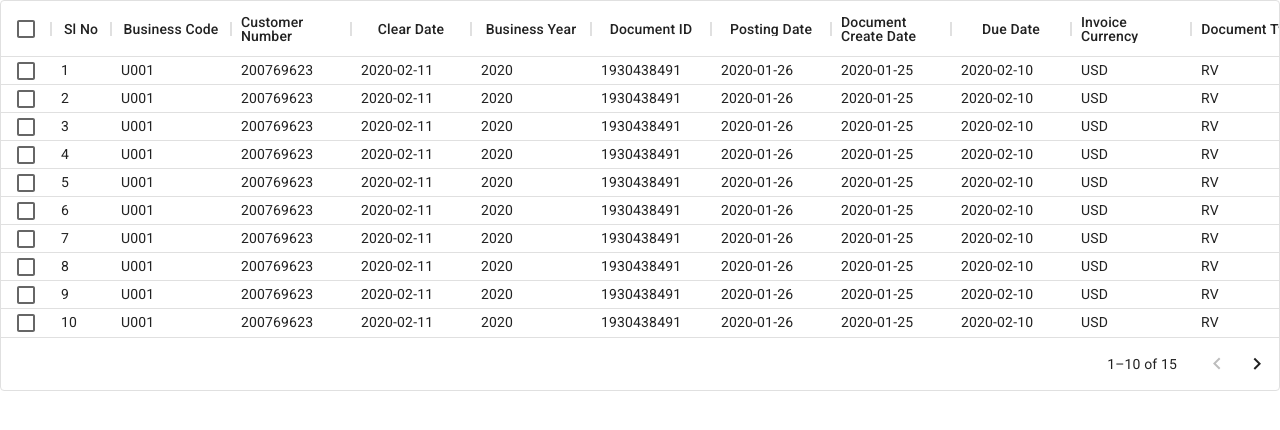
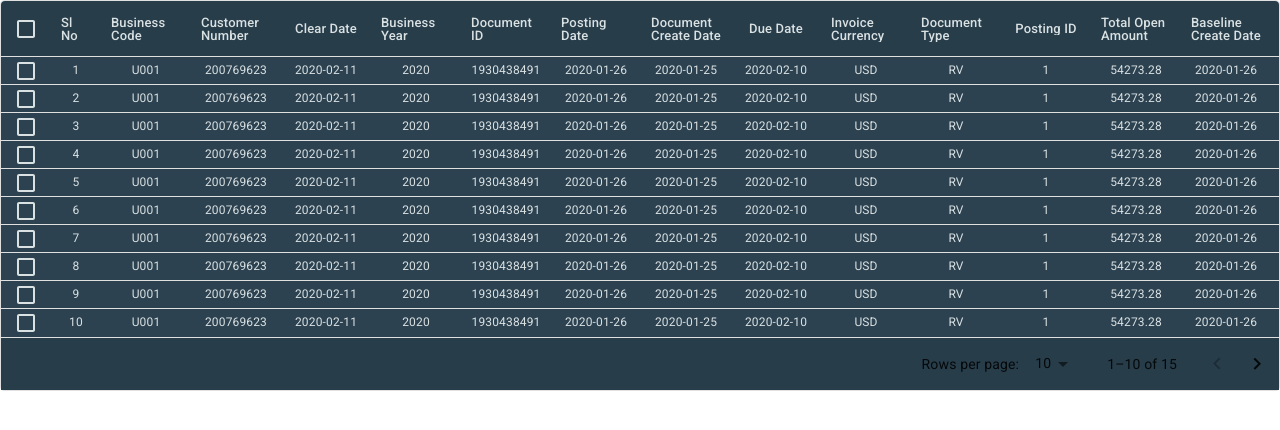
Before and after one commit to kunal-bhadra/Smart-Invoice-Manager, a React (Create React App) app: page / in a window 1280 px wide. Shown: the top 430 px of the page. Built offline with nearby package versions, Linux system fonts and the light colour scheme.

Commit message:
working table & pagination, no colour

```diff
--- a/src/components/realtable.js
+++ b/src/components/realtable.js
@@ -1,27 +1,69 @@
 import * as React from 'react';
 import { DataGrid } from '@mui/x-data-grid';
-
-import { GridColDef } from '@mui/x-data-grid';
+import Pagination from '@mui/material/Pagination';
 import { createStyles, makeStyles } from '@mui/material';
 
 
+const datagridSx = {
+  '& .MuiDataGrid-columnHeaderTitle': {
+    textOverflow: "clip",
+    whiteSpace: "break-spaces",
+    lineHeight: 1,
+  },
+  "& .MuiDataGrid-columnHeaders": {
+    backgroundColor: "rgba(39,61,74,255)",
+    color: "rgb(218,225,227)",
+    fontSize: 13
+  },
+  "& .MuiDataGrid-checkboxInput": {
+    color: "rgb(218,225,227)",
+  },
+  "& .MuiDataGrid-virtualScrollerRenderZone": {
+    "& .MuiDataGrid-row":{
+      backgroundColor: "rgba(44,66,80,255)" ,
+      color: "rgb(218,225,227)",
+      fontSize: 12
+    }
+  },
+  "& .MuiDataGrid-columnSeparator": {
+    visibility: 'hidden'
+  },
+  "& .MuiDataGrid-footerContainer": {
+    backgroundColor: "rgba(39,61,74,255)",
+  },
+  "& .Mui-selected": {
+    color: "rgb(218,225,227)",
+  }
+};
+
+
+function CustomPagination() {
+  return (
+    <Pagination
+      color="primary"
+    />
+  );
+}
+
+
+
 const columns = [
-    { field: 'id', headerName: 'Sl No', width: 60, headerAlign: 'center' },
-    { field: 'business_code', headerName: 'Business Code', width: 120, headerAlign: 'center' },
-    { field: 'cust_number', headerName: 'Customer Number', width: 120, headerAlign: 'center' },
-    { field: 'clear_date', headerName: 'Clear Date', width: 120, headerAlign: 'center' },
-    { field: 'business_year', headerName: 'Business Year', width: 120, headerAlign: 'center' },
-    { field: 'doc_id', headerName: 'Document ID', width: 120, headerAlign: 'center' },
-    { field: 'posting_date', headerName: 'Posting Date', width: 120, headerAlign: 'center' },
-    { field: 'document_create_date', headerName: 'Document Create Date', width: 120, headerAlign: 'center' },
-    { field: 'due_in_date', headerName: 'Due Date', width: 120, headerAlign: 'center' },
-    { field: 'invoice_currency', headerName: 'Invoice Currency', width: 120, headerAlign: 'center' },
-    { field: 'document_type', headerName: 'Document Type', width: 120, headerAlign: 'center' },
-    { field: 'posting_id', headerName: 'Posting ID', width: 120, headerAlign: 'center' },
-    { field: 'total_open_amount', headerName: 'Total Open Amount', width: 120, headerAlign: 'center' },
-    { field: 'baseline_create_date', headerName: 'Baseline Create Date', width: 120, headerAlign: 'center' },
-    { field: 'cust_payment_terms', headerName: 'Customer Payment Terms', width: 120, headerAlign: 'center' },
-    { field: 'invoice_id', headerName: 'Invoice ID', width: 120, headerAlign: 'center' },
+    { field: 'id', headerName: 'Sl No', width: 45, align: "center", headerAlign: 'center' },
+    { field: 'business_code', headerName: 'Business Code', width: 90, align: "center", headerAlign: 'center' },
+    { field: 'cust_number', headerName: 'Customer Number', width: 90, align: "center", headerAlign: 'center' },
+    { field: 'clear_date', headerName: 'Clear Date', width: 90, align: "center", headerAlign: 'center' },
+    { field: 'business_year', headerName: 'Business Year', width: 90, align: "center", headerAlign: 'center' },
+    { field: 'doc_id', headerName: 'Document ID', width: 90, align: "center", headerAlign: 'center' },
+    { field: 'posting_date', headerName: 'Posting Date', width: 90, align: "center", headerAlign: 'center' },
+    { field: 'document_create_date', headerName: 'Document Create Date', width: 90, align: "center", headerAlign: 'center' },
+    { field: 'due_in_date', headerName: 'Due Date', width: 90, align: "center", headerAlign: 'center' },
+    { field: 'invoice_currency', headerName: 'Invoice Currency', width: 90, align: "center", headerAlign: 'center' },
+    { field: 'document_type', headerName: 'Document Type', width: 90, align: "center", headerAlign: 'center' },
+    { field: 'posting_id', headerName: 'Posting ID', width: 90, align: "center", headerAlign: 'center' },
+    { field: 'total_open_amount', headerName: 'Total Open Amount', width: 90, align: "center", headerAlign: 'center' },
+    { field: 'baseline_create_date', headerName: 'Baseline Create Date', width: 90, align: "center", headerAlign: 'center' },
+    { field: 'cust_payment_terms', headerName: 'Customer Payment Terms', width: 90, align: "center", headerAlign: 'center' },
+    { field: 'invoice_id', headerName: 'Invoice ID', width: 90, align: "center", headerAlign: 'center' },
 ];
 
 
@@ -75,26 +117,26 @@ const rows = [
 
 
 export default function DataTable() {
+  const [pageSize, setPageSize] = React.useState(10);
+
     return (
       <div style={{ width: '100%' }}>
         <DataGrid
             rows={rows}
             columns={columns}
-            pageSize={10}
             checkboxSelection={true}
             autoHeight={true}
-            autoPageSize={true}
             density='compact'
             rowHeight='40'
             headerHeight={80}
             disableColumnMenu={true}
             disableSelectionOnClick={true}
-            sx={{
-            '& .MuiDataGrid-columnHeaderTitle': {
-                textOverflow: "clip",
-                whiteSpace: "break-spaces",
-                lineHeight: 1
-            }}}
+            sx={datagridSx}
+
+            pageSize={pageSize}
+            onPageSizeChange={(newPageSize) => setPageSize(newPageSize)}
+            rowsPerPageOptions={[5, 10, 15]}
+            pagination
         />
       </div>
     );
```
Also changed, not shown: src/assets/UI.jpg (added).
